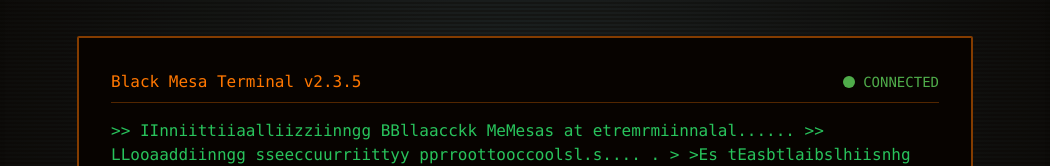
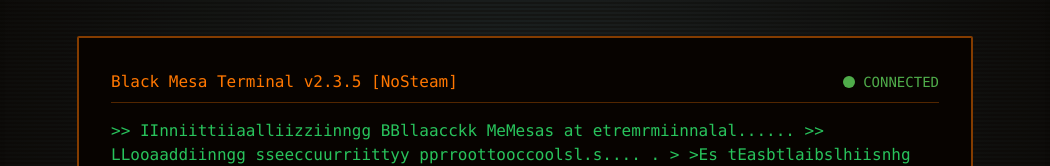
Before and after one commit to drknvpn/citadel, a React (Vite) app: page / in a window 1280 px wide. Shown: the part 276-442 px from the top of the page, without its empty margins (115-1165 px from the left). Built offline with nearby package versions, Linux system fonts and the light colour scheme.

Commit message:
Update Terminal.tsx

```diff
--- a/src/components/Terminal.tsx
+++ b/src/components/Terminal.tsx
@@ -38,7 +38,7 @@ const Terminal: React.FC = () => {
     >
       <div className="terminal-header border-b border-[#ff7700]/30 pb-2 mb-4 flex justify-between items-center">
         <div className="terminal-title text-[#ff7700] font-mono text-sm md:text-base">
-          Black Mesa Terminal v2.3.5
+          Black Mesa Terminal v2.3.5 [NoSteam]
         </div>
         <div className="terminal-status flex items-center">
           <div className="h-2 w-2 md:h-3 md:w-3 rounded-full bg-[#4AAE4C] mr-2"></div>
```
